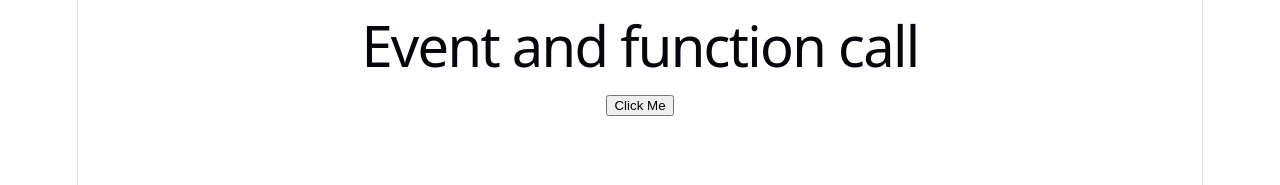
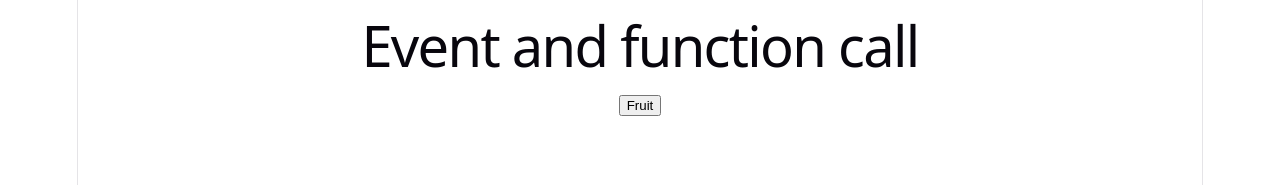
Before and after one commit to codewithnill/reactjs_19_by_code_step_by_step, a React (Vite) app in the folder main/react-blog/: page / in a window 1280 px wide. Shown: the top 185 px of the page. Built offline with nearby package versions, Linux system fonts and the light colour scheme.

Commit message:
now using arrow function.

```diff
--- a/main/react-blog/src/App.jsx
+++ b/main/react-blog/src/App.jsx
@@ -1,11 +1,15 @@
 function App() {
-    function callFun() {
-        alert("Function called!");
-    }
+    // function callFun() {
+    //     alert("Function called!");
+    // }
+
+    const fruit=()=>{
+        alert("apple");
+    };
   return (
     <div>
       <h1>Event and function call</h1>
-      <button onClick={callFun}>Click Me</button>
+      <button onClick={fruit}>Fruit</button>
     </div>
   );
 }
```
